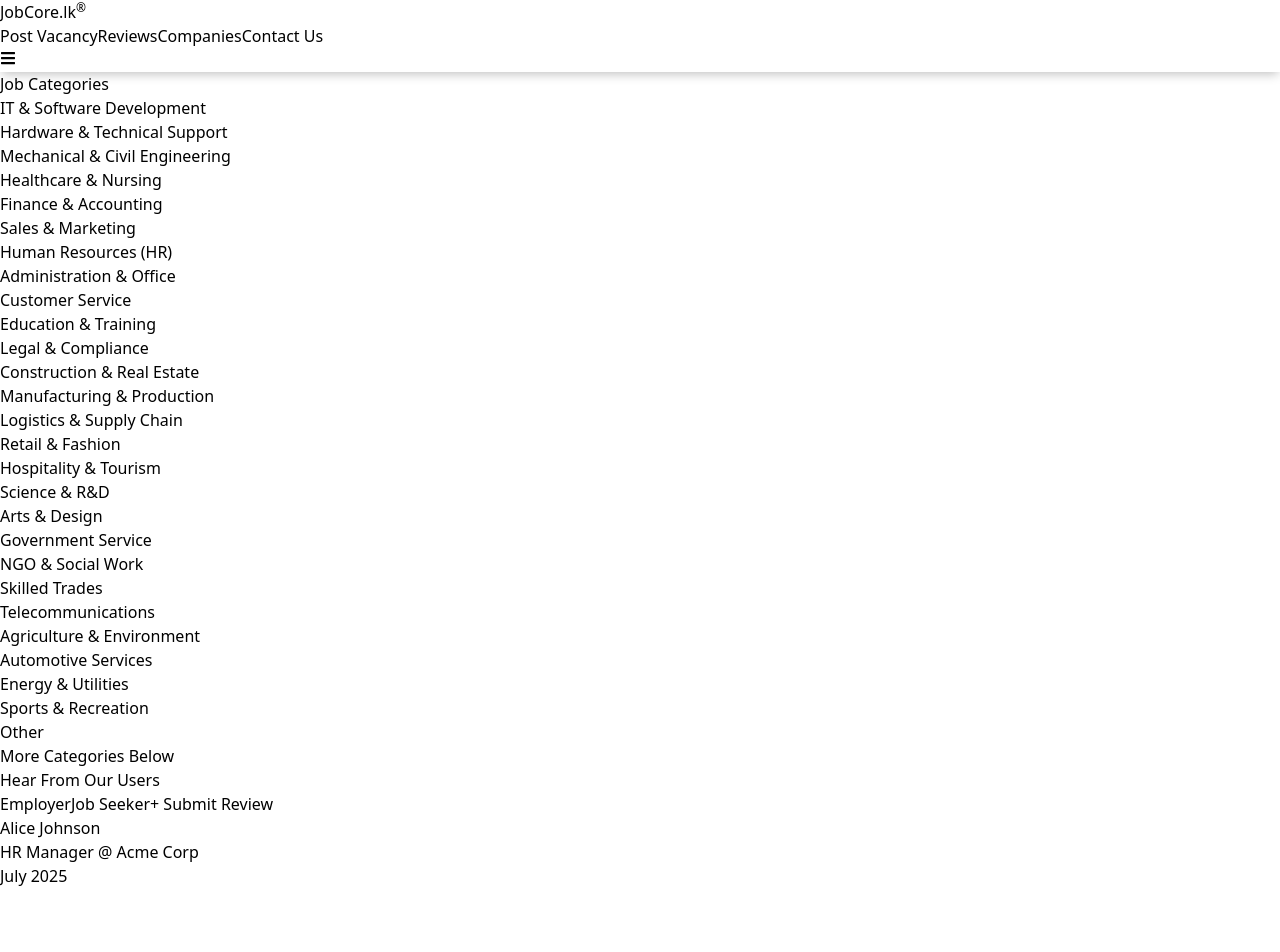
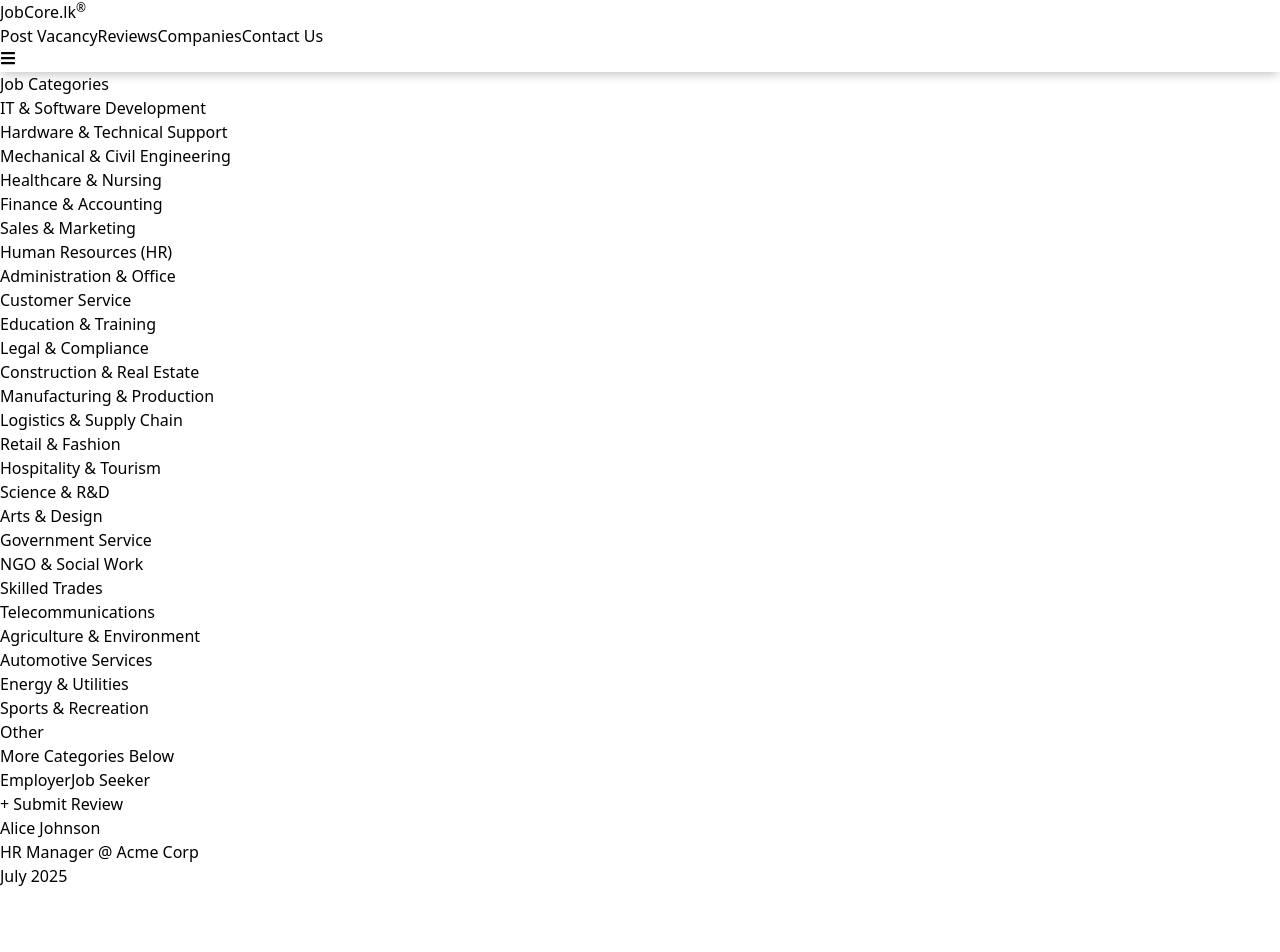
Before and after one commit to SanjayaPrasadRajapaksha/Job_Portal-Frontend, a React (Vite) app: page /reviews in a window 1280 px wide. Shown: the top 952 px of the page. Built offline with nearby package versions, Linux system fonts and the light colour scheme.

Commit message:
Change reviews section

```diff
--- a/src/pages/Contact/Contact.jsx
+++ b/src/pages/Contact/Contact.jsx
@@ -74,7 +74,7 @@ export default function Contact() {
           <div className="relative rounded-md overflow-hidden border border-gray-200 shadow-md hover:shadow-lg transition-shadow duration-300 h-64 md:h-80">
             {mapLoading && (
               <div className="absolute inset-0 flex items-center justify-center bg-white bg-opacity-70 z-10">
-                <svg className="animate-spin h-8 w-8 text-purple-400" xmlns="http://www.w3.org/2000/svg" fill="none" viewBox="0 0 24 24">
+                <svg className="animate-spin h-8 w-8 text-yellow-400" xmlns="http://www.w3.org/2000/svg" fill="none" viewBox="0 0 24 24">
                   <circle className="opacity-25" cx="12" cy="12" r="10" stroke="currentColor" strokeWidth="4"></circle>
                   <path className="opacity-75" fill="currentColor" d="M4 12a8 8 0 018-8v4a4 4 0 00-4 4H4z"></path>
                 </svg>
--- a/src/pages/Reviews/Reviews.jsx
+++ b/src/pages/Reviews/Reviews.jsx
@@ -138,31 +138,34 @@ export default function Reviews() {
   return (
     <div className="min-h-screen bg-gray-50 flex flex-col items-center py-16 px-6">
       <div className="max-w-6xl w-full">
-        <h1 className="text-4xl  text-center text-gray-800 mb-12">
-          Hear From Our Users
-        </h1>
-
 {/* Tab Buttons */}
-        <div className="flex justify-center gap-4 mb-8">
+<div className="flex justify-between items-center mb-8">
+  {/* Left side: Employer & Job Seeker */}
+  <div className="flex gap-4">
     {["Employer", "Job Seeker"].map((role) => (
       <button
         key={role}
-              className={`px-6 py-2 rounded-full border border-black font-semibold text-sm transition ${filterRole === role
-                ? "bg-gray-800 text-white  "
-                : "bg-white text-gray-600  "
+        className={`px-6 py-2 rounded-full border border-black font-semibold text-sm transition ${
+          filterRole === role
+            ? "bg-gray-800 text-white"
+            : "bg-white text-gray-600"
         }`}
         onClick={() => setFilterRole(role)}
       >
         {role}
       </button>
     ))}
+  </div>
+
+  {/* Right side: Submit Review */}
   <button
-            className="px-6 py-2 rounded-full font-semibold text-sm bg-blue-600 text-white shadow-md  transition"
+    className="px-6 py-2 rounded-full font-semibold text-sm bg-blue-600 text-white shadow-md transition"
     onClick={() => setShowForm(true)}
   >
     + Submit Review
   </button>
 </div>
+
         {/* Reviews Grid */}
         <div className="grid grid-cols-1 md:grid-cols-2 lg:grid-cols-3 gap-8 mt-8">
           {filteredReviews.map((review, idx) => (
```
Lines whose indentation alone changed are shown as unchanged.
